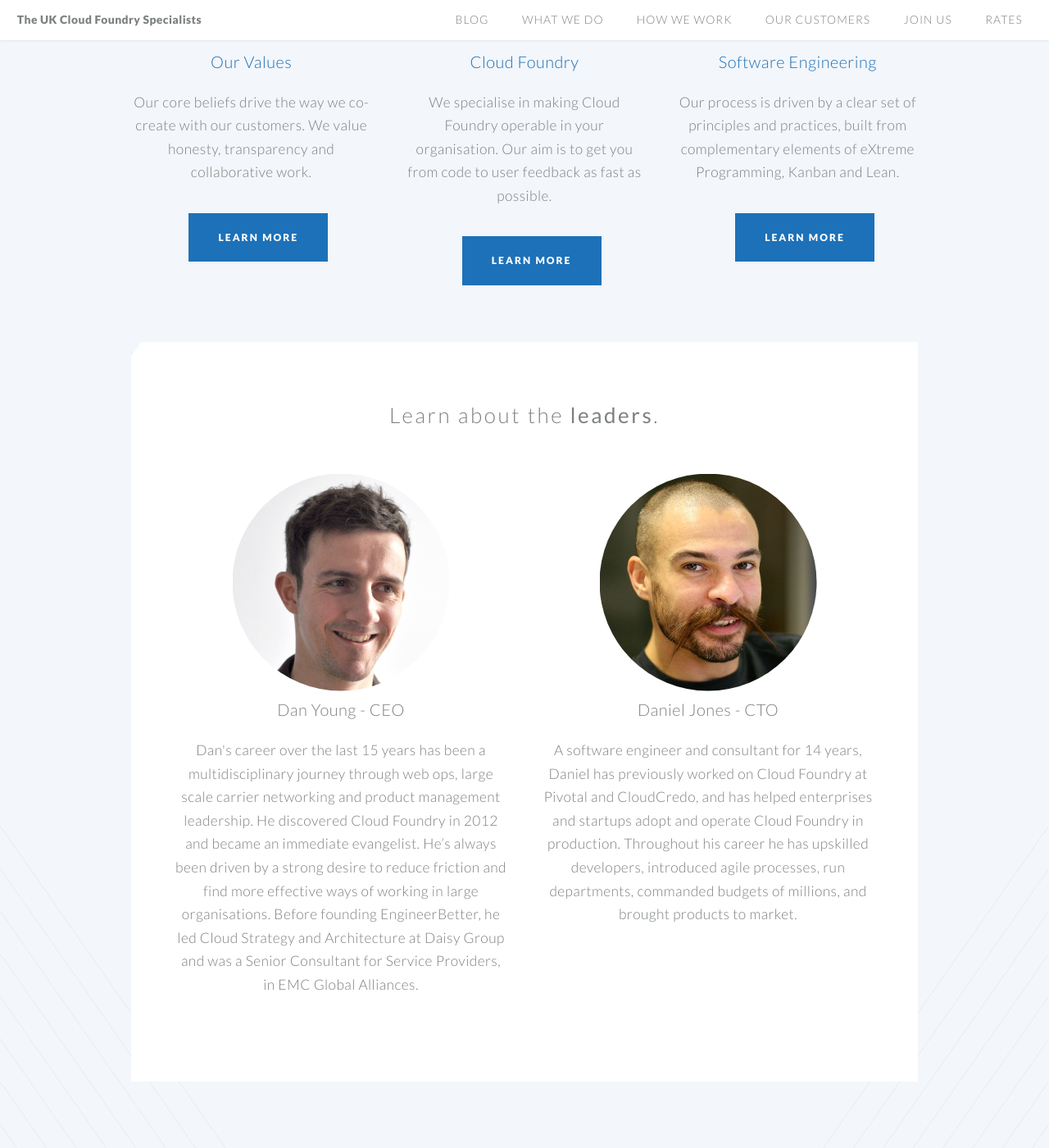
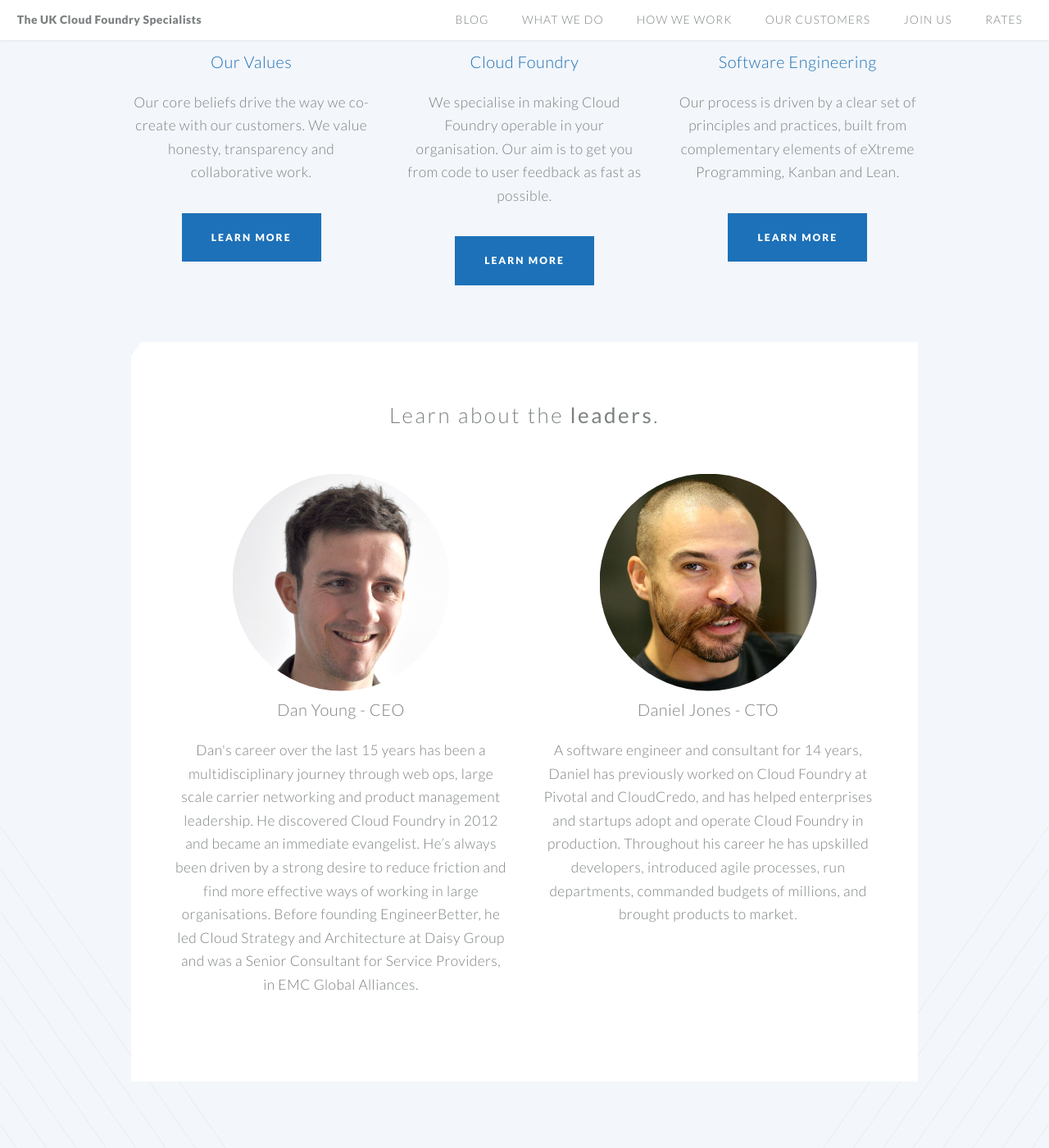
Before and after one commit to DanielJonesEB/engineerbetter.com, a Jekyll site: the page built from index.html, in a window 1280 px wide and 1400 px high, scrolled down 1062 px. Shown: the whole window at 82% size. Built offline with Jekyll 4.4.1, drawn with Linux system fonts in a browser that asks for light colours.

Commit message:
do not left-pad buttons

```diff
--- a/css/style.css
+++ b/css/style.css
@@ -455,6 +455,7 @@
 
 	ul.buttons {
 		cursor: default;
+		padding-left: 0em;
 	}
 
 		ul.buttons:last-child {
```
